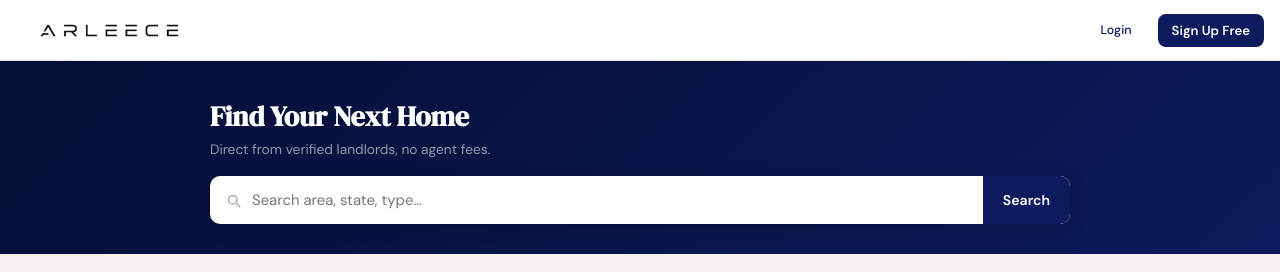
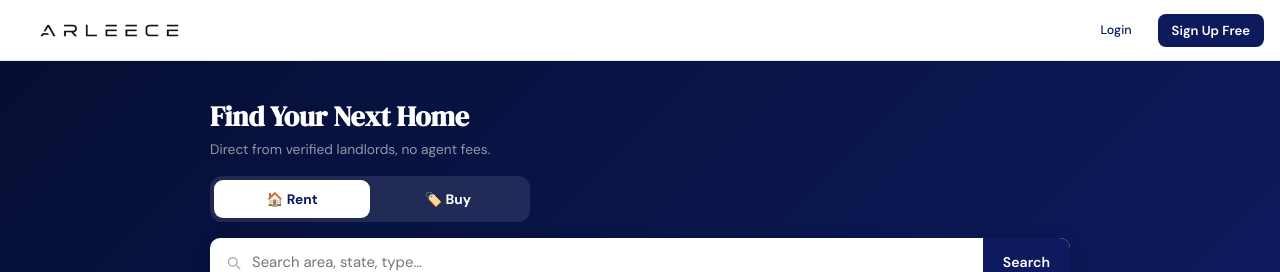
Before and after one commit to Wizico-01/Arleese, a React (Vite) app: page / in a window 1280 px wide. Both pictures are taken after a click on the button "Browse Apartments". Shown: the top 272 px of the page. Built offline with nearby package versions, Linux system fonts and the light colour scheme; no server answers; the database is empty.

Commit message:
Update BrowsePage.jsx

```diff
--- a/src/pages/BrowsePage.jsx
+++ b/src/pages/BrowsePage.jsx
@@ -7,10 +7,10 @@ import ListingModal from '../components/modals/ListingModal'
 import UnlockModal from '../components/modals/UnlockModal'
 import { NG_STATES, PROP_TYPES } from '../data/constants'
 
-// ✅ Detect mobile once at module level
 const isMobile = () => window.innerWidth < 768
 
 export default function BrowsePage({ user, setPage }) {
+  const [listingType, setListingType] = useState('rent') // 'rent' or 'sale'
   const [listings, setListings] = useState([])
   const [search, setSearch] = useState("")
   const [fState, setFState] = useState("")
@@ -21,7 +21,7 @@ export default function BrowsePage({ user, setPage }) {
   const [viewMode, setViewMode] = useState("grid")
   const [selected, setSelected] = useState(null)
   const [unlocking, setUnlocking] = useState(null)
-  const [showFilters, setShowFilters] = useState(false) // ✅ mobile filter toggle
+  const [showFilters, setShowFilters] = useState(false)
   const [mobile, setMobile] = useState(isMobile())
 
   useEffect(() => {
@@ -29,16 +29,16 @@ export default function BrowsePage({ user, setPage }) {
       const { data } = await supabase
         .from('listings')
         .select('*')
+        .eq('listing_type', listingType)
         .order('created_at', { ascending: false })
       if (data) setListings(data)
     }
     fetchListings()
 
-    // ✅ Listen for resize
     const onResize = () => setMobile(isMobile())
     window.addEventListener('resize', onResize)
     return () => window.removeEventListener('resize', onResize)
-  }, [])
+  }, [listingType])
 
   let results = listings.filter(l => {
     if (fState && l.state !== fState) return false
@@ -57,7 +57,6 @@ export default function BrowsePage({ user, setPage }) {
     <div style={{
       background: "#fff", borderRadius: 16,
       border: "1px solid #e8e8e0", padding: 20,
-      // ✅ Only sticky on desktop
       position: mobile ? "relative" : "sticky",
       top: 86,
     }}>
@@ -84,12 +83,16 @@ export default function BrowsePage({ user, setPage }) {
       ))}
 
       <div style={{ marginBottom: 16 }}>
-        <label style={{ display: "block", fontSize: "0.76rem", fontWeight: 600, color: "#4b5563", marginBottom: 5 }}>Min Price (₦/yr)</label>
+        <label style={{ display: "block", fontSize: "0.76rem", fontWeight: 600, color: "#4b5563", marginBottom: 5 }}>
+          {listingType === 'sale' ? "Min Price (₦)" : "Min Price (₦/yr)"}
+        </label>
         <input type="number" value={fMin} onChange={e => setFMin(e.target.value)} placeholder="e.g. 200000"
           style={{ width: "100%", padding: "9px 11px", border: "1.5px solid #e5e7eb", borderRadius: 8, fontSize: "0.82rem", background: "#fafafa", boxSizing: "border-box" }} />
       </div>
       <div>
-        <label style={{ display: "block", fontSize: "0.76rem", fontWeight: 600, color: "#4b5563", marginBottom: 5 }}>Max Price (₦/yr)</label>
+        <label style={{ display: "block", fontSize: "0.76rem", fontWeight: 600, color: "#4b5563", marginBottom: 5 }}>
+          {listingType === 'sale' ? "Max Price (₦)" : "Max Price (₦/yr)"}
+        </label>
         <input type="number" value={fMax} onChange={e => setFMax(e.target.value)} placeholder="e.g. 1500000"
           style={{ width: "100%", padding: "9px 11px", border: "1.5px solid #e5e7eb", borderRadius: 8, fontSize: "0.82rem", background: "#fafafa", boxSizing: "border-box" }} />
       </div>
@@ -108,7 +111,43 @@ export default function BrowsePage({ user, setPage }) {
           <p style={{ color: "rgba(255,255,255,.56)", fontSize: "0.86rem", marginBottom: 18 }}>
             Direct from verified landlords, no agent fees.
           </p>
-          {/* ✅ Search bar won't overflow */}
+
+          {/* RENT / BUY TOGGLE */}
+          <div style={{
+            display: "flex", background: "rgba(255,255,255,.1)",
+            borderRadius: 12, padding: 4,
+            marginBottom: 16, maxWidth: 320,
+          }}>
+            <button
+              onClick={() => setListingType('rent')}
+              style={{
+                flex: 1, padding: "10px 0",
+                background: listingType === 'rent' ? "#fff" : "transparent",
+                color: listingType === 'rent' ? "#0d1b5e" : "#fff",
+                border: "none", borderRadius: 9,
+                fontWeight: 700, fontSize: "0.86rem",
+                cursor: "pointer", fontFamily: "inherit",
+                transition: "all .2s",
+              }}
+            >
+              🏠 Rent
+            </button>
+            <button
+              onClick={() => setListingType('sale')}
+              style={{
+                flex: 1, padding: "10px 0",
+                background: listingType === 'sale' ? "#fff" : "transparent",
+                color: listingType === 'sale' ? "#0d1b5e" : "#fff",
+                border: "none", borderRadius: 9,
+                fontWeight: 700, fontSize: "0.86rem",
+                cursor: "pointer", fontFamily: "inherit",
+                transition: "all .2s",
+              }}
+            >
+              🏷️ Buy
+            </button>
+          </div>
+
           <div style={{ display: "flex", background: "#fff", borderRadius: 10, overflow: "hidden", boxShadow: "0 4px 18px rgba(0,0,0,.18)" }}>
             <span style={{ display: "flex", alignItems: "center", paddingLeft: 15, color: "#9ca3af", flexShrink: 0 }}>
               <Ic d={I.search} s={17} />
@@ -128,7 +167,6 @@ export default function BrowsePage({ user, setPage }) {
 
       <div style={{ maxWidth: 1200, margin: "0 auto", padding: "26px 16px", boxSizing: "border-box" }}>
 
-        {/* ✅ MOBILE: Filter toggle button */}
         {mobile && (
           <button
             onClick={() => setShowFilters(v => !v)}
@@ -147,14 +185,12 @@ export default function BrowsePage({ user, setPage }) {
           </button>
         )}
 
-        {/* ✅ MOBILE: Show filters panel inline when toggled */}
         {mobile && showFilters && (
           <div style={{ marginBottom: 16 }}>{FiltersPanel}</div>
         )}
 
         <div style={{ display: "flex", gap: 22, alignItems: "flex-start" }}>
 
-          {/* ✅ DESKTOP ONLY: sidebar */}
           {!mobile && (
             <aside style={{ width: 226, flexShrink: 0 }}>
               {FiltersPanel}
@@ -165,7 +201,12 @@ export default function BrowsePage({ user, setPage }) {
           <div style={{ flex: 1, minWidth: 0 }}>
             <div style={{ display: "flex", justifyContent: "space-between", alignItems: "center", flexWrap: "wrap", gap: 10, marginBottom: 18 }}>
               <p style={{ fontSize: "0.86rem", color: "#374151" }}>
-                <strong style={{ color: "#0d1b5e" }}>{results.length}</strong> apartment{results.length !== 1 ? "s" : ""} found{fState ? ` in ${fState}` : ""}
+                <strong style={{ color: "#0d1b5e" }}>{results.length}</strong>{" "}
+                {listingType === 'sale' ? "propert" : "apartment"}
+                {results.length !== 1
+                  ? (listingType === 'sale' ? "ies" : "s")
+                  : (listingType === 'sale' ? "y" : "")
+                } found{fState ? ` in ${fState}` : ""}
               </p>
               <div style={{ display: "flex", gap: 10, alignItems: "center" }}>
                 <select value={sort} onChange={e => setSort(e.target.value)}
@@ -188,7 +229,9 @@ export default function BrowsePage({ user, setPage }) {
             {results.length === 0 ? (
               <div style={{ textAlign: "center", padding: "60px 0", color: "#9ca3af" }}>
                 <div style={{ fontSize: "2.8rem", marginBottom: 10 }}>🔍</div>
-                <p style={{ fontWeight: 600, color: "#374151", marginBottom: 4 }}>No apartments found</p>
+                <p style={{ fontWeight: 600, color: "#374151", marginBottom: 4 }}>
+                  No {listingType === 'sale' ? "properties" : "apartments"} found
+                </p>
                 <p style={{ fontSize: "0.84rem" }}>Try adjusting your filters or search</p>
               </div>
             ) : viewMode === "grid" ? (
@@ -202,8 +245,7 @@ export default function BrowsePage({ user, setPage }) {
                     style={{ background: "#fff", borderRadius: 14, border: "1px solid #e8e8e0", display: "flex", overflow: "hidden", cursor: "pointer", boxShadow: "0 1px 4px rgba(0,0,0,.04)", transition: "box-shadow .2s" }}
                     onMouseEnter={e => e.currentTarget.style.boxShadow = "0 4px 14px rgba(0,0,0,.09)"}
                     onMouseLeave={e => e.currentTarget.style.boxShadow = "0 1px 4px rgba(0,0,0,.04)"}>
-                    {/* ✅ Hide image on mobile list view to save space */}
-                    {!mobile && <img src={l.img} alt="" style={{ width: 190, objectFit: "cover", flexShrink: 0 }} />}
+                    {!mobile && <img src={l.images?.[0] || l.img || ""} alt="" style={{ width: 190, objectFit: "cover", flexShrink: 0 }} />}
                     <div style={{ padding: "16px 20px", flex: 1, display: "flex", flexDirection: "column", justifyContent: "space-between" }}>
                       <div>
                         <div style={{ display: "flex", justifyContent: "space-between", flexWrap: "wrap", gap: 6 }}>
@@ -214,13 +256,14 @@ export default function BrowsePage({ user, setPage }) {
                           </div>
                           <div style={{ textAlign: "right" }}>
                             <div style={{ fontWeight: 700, color: "#0d1b5e", fontSize: "1.05rem" }}>₦{l.price.toLocaleString()}</div>
-                            <div style={{ fontSize: "0.7rem", color: "#9ca3af" }}>per year</div>
+                            <div style={{ fontSize: "0.7rem", color: "#9ca3af" }}>
+                              {l.listing_type === 'sale' ? 'one-time price' : 'per year'}
+                            </div>
                           </div>
                         </div>
                         <div style={{ display: "flex", gap: 14, marginTop: 10 }}>
-                          <span style={{ display: "flex", alignItems: "center", gap: 3, color: "#6b7280", fontSize: "0.77rem" }}><Ic d={I.bed} s={12} />{l.beds} Bed</span>
-                          <span style={{ display: "flex", alignItems: "center", gap: 3, color: "#6b7280", fontSize: "0.77rem" }}><Ic d={I.bath} s={12} />{l.baths} Bath</span>
-                          <span style={{ color: "#6b7280", fontSize: "0.77rem" }}>{l.size}</span>
+                          <span style={{ display: "flex", alignItems: "center", gap: 3, color: "#6b7280", fontSize: "0.77rem" }}><Ic d={I.bath} s={12} />{l.kitchs || 0} Kitchen</span>
+                          <span style={{ display: "flex", alignItems: "center", gap: 3, color: "#6b7280", fontSize: "0.77rem" }}><Ic d={I.bath} s={12} />{l.baths || 0} Bath</span>
                         </div>
                       </div>
                       <div style={{ display: "flex", justifyContent: "flex-end", marginTop: 10 }}>
```
